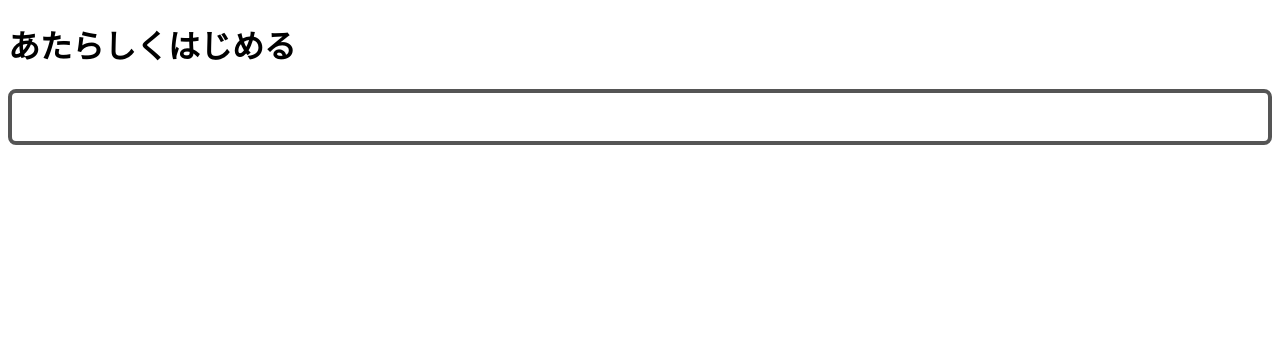
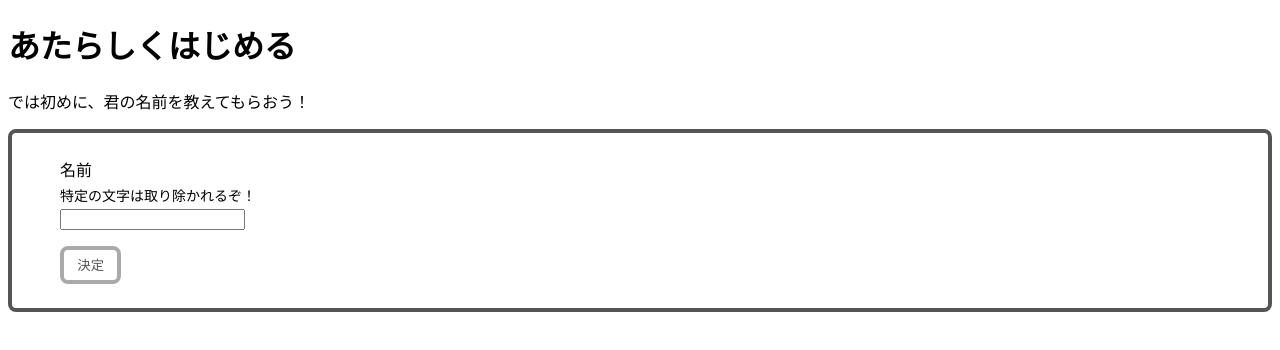
Before and after one commit to TacHub/Pokemon-Simulator, a Nuxt app: page /new in a window 1280 px wide. Shown: the top 350 px of the page. Built offline with nearby package versions, Linux system fonts and the light colour scheme.

Commit message:
名前の入力と「決定」ボタンを追加

```diff
--- a/pages/new.vue
+++ b/pages/new.vue
@@ -24,7 +24,25 @@ const { dialog, onOpen, onClose } = useDialog(); // 4
 <template>
   <div>
     <h1>あたらしくはじめる</h1>
-    <form @submit.prevent></form>
+    <!-- ページに反映させる文字などを記述する -->
+    <p>では初めに、君の名前を教えてもらおう！</p>
+    <form @submit.prevent>
+      <div class="item">
+        <label for="name">名前</label>
+        <span id="name-description">特定の文字は取り除かれるぞ！</span>
+        <input
+          id="name"
+          v-model="trainerName"
+          aria-describedby="name-description"
+          @keydown.enter="valid && onOpen(true)"
+        />
+      </div>
+      <GamifyButton type="button" :disabled="!valid" @click="onOpen(true)"
+        >決定</GamifyButton
+      >
+    </form>
+    <!-- ここまで、名前の入力と「決定」ボタンを反映 -->
+
   </div>
 </template>
 
```
